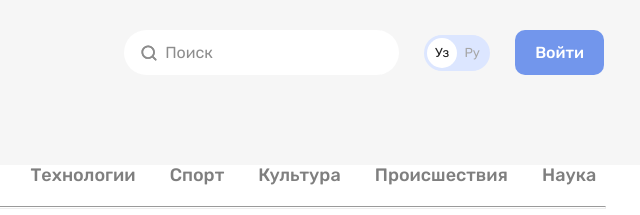
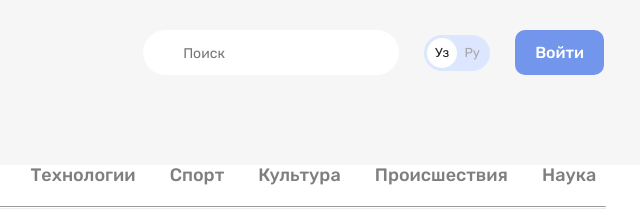
Before and after one commit to javohir1998/jr-namanganliklar, a plain HTML site: page index.html in a window 1280 px wide. Shown: the top 215 px of the page, 636-1276 px from the left. Drawn offline with Linux system fonts and the light colour scheme.

Commit message:
add search form and your styles

```diff
--- a/css/styles.css
+++ b/css/styles.css
@@ -123,46 +123,19 @@ body {
   margin-right: 25px;
 }
 
-.search-link {
-  display: flex;
-  align-items: center;
+.search-system-input {
+  padding-top: 15px;
+  padding-right: 20px;
+  padding-bottom: 13px;
+  padding-left: 40px;
+  border: 0;
   border-radius: 60px;
-  padding-top: 13px;
-  padding-bottom: 13px;
-  padding-left: 15px;
-  padding-right: 192px;
-  text-decoration: none;
-  width: 275px;
-  height: 45px;
-  background-color: #fff;
-  color: #8d8d8d;
-}
-
-.search-img {
-  margin-right: 6px;
+  font-size: 14px;
+  line-height: normal;
 }
 
 
 /* LANGUAGE-CLASSES */
-/* .site-language-list {
-  display: flex;
-  justify-content: center;
-  align-items: center;
-  text-align: center;
-  font-family: "Rubik", "Arial", sans-serif;
-  font-weight: 400;
-  line-height: 12px;
-  font-size: 13px;
-  list-style: none;
-  text-transform: uppercase;
-  border-radius: 39px;
-  padding: 0;
-  margin: 0;
-  width: 70px;
-  height: 36px;
-  background-color: #DCE6FF;
-} */
-
 .site-language {
   display: flex;
   padding: 3px;
--- a/index.html
+++ b/index.html
@@ -32,6 +32,7 @@
             <b class="exchange-rates-icon">&#36;</b>
             <span class="exchange-rates-value">10137.2</span>
           </li>
+
           <li class="exchange-rates-list">
             <b class="exchange-rates-icon">&#8381;</b>
             <span class="exchange-rates-value">138.26</span>
@@ -40,11 +41,9 @@
 
 
         <!-- SEARCH-FORM -->
-        <div class="search-system">
-          <a class="search-link" href="#">
-            <img class="search-img" src="img/search.svg" alt="Search icon" width="20" height="20"><span>Поиск</span>
-          </a>
-        </div>
+        <form class="search-system" action="https://echo.htmlacademy.ru" method="GET">
+          <input class="search-system-input" type="search" name="search" placeholder="Поиск" aria-label="Поиск" required>
+        </form>
 
 
         <!-- LANGUAGE-TOGGLE -->
```
Also changed, not shown: img/logo-n24.svg (deleted), img/search.svg (deleted).
